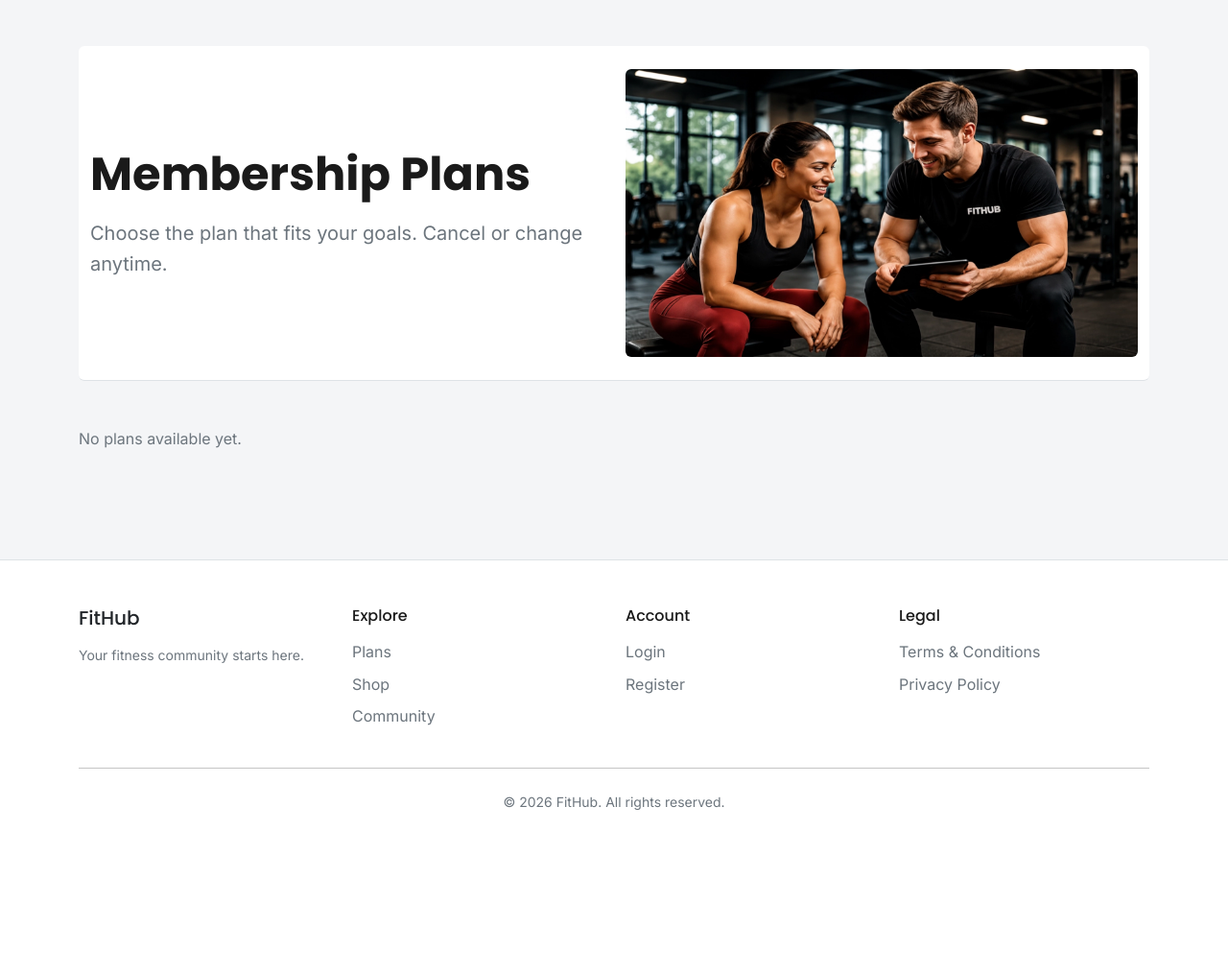
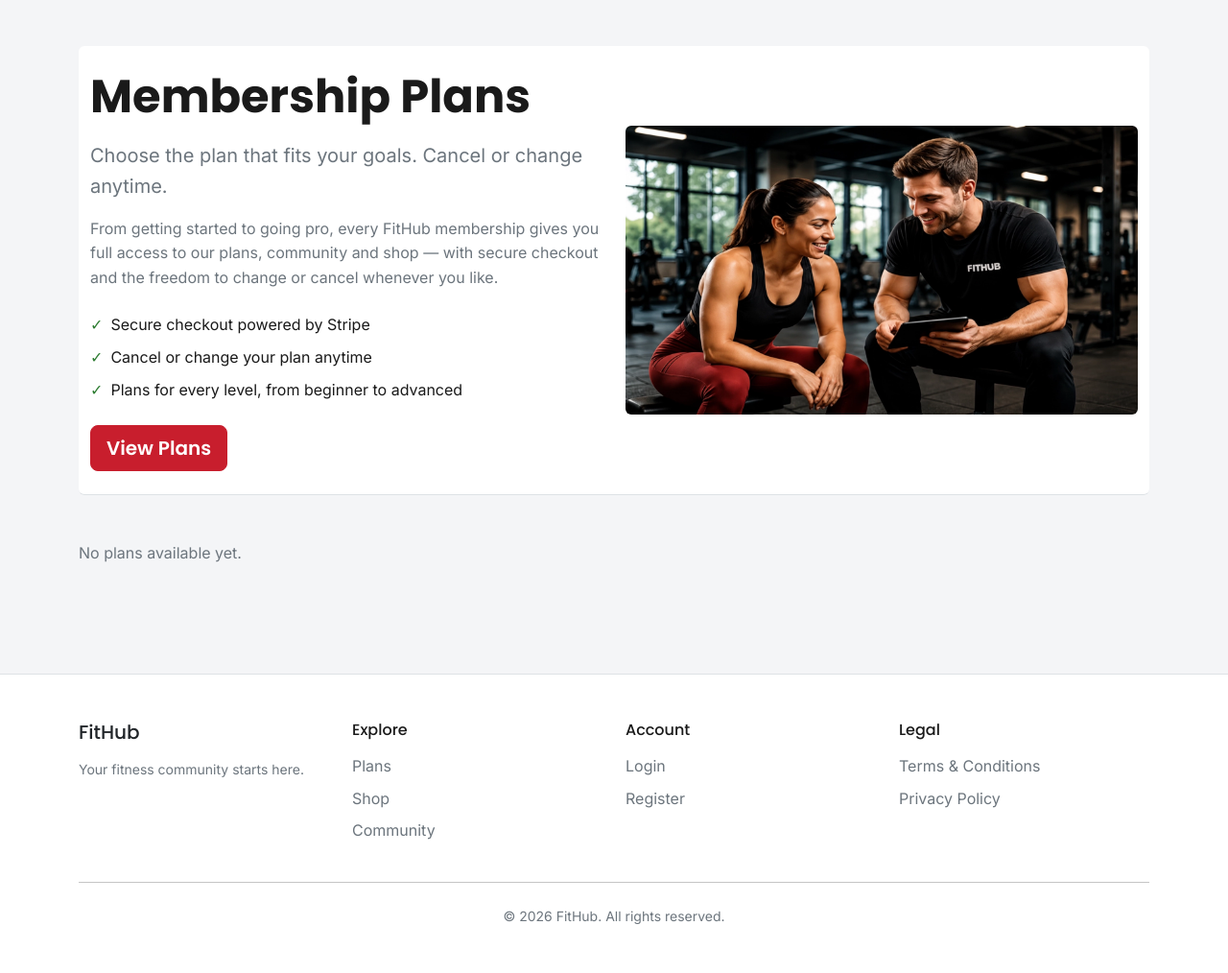
Before and after one commit to rpires71/milestone-4, a Django app: page /plans/ in a window 1280 px wide. Shown: the part 59-1073 px from the top of the page at 96% size. Before the commit the page ends 903 px from the top, so only its background shows below. Run offline with Django 4.2, Linux system fonts and the light colour scheme; data that the repository does not hold is empty; some libraries are stand-ins or nearby versions.

Commit message:
style: enrich plans hero with membership details

```diff
--- a/plans/templates/plans/plans.html
+++ b/plans/templates/plans/plans.html
@@ -12,9 +12,29 @@
       <div class="row align-items-center g-4">
         <div class="col-lg-6">
           <h1 class="display-5 fw-bold mb-3">Membership Plans</h1>
-          <p class="lead text-secondary mb-0">
+          <p class="lead text-secondary mb-3">
             Choose the plan that fits your goals. Cancel or change anytime.
           </p>
+          <p class="text-secondary mb-4">
+            From getting started to going pro, every FitHub membership gives you
+            full access to our plans, community and shop &mdash; with secure
+            checkout and the freedom to change or cancel whenever you like.
+          </p>
+          <ul class="list-unstyled mb-4">
+            <li class="d-flex align-items-center mb-2">
+              <span class="me-2" style="color: var(--success-green, #2e7d32);" aria-hidden="true">&#10003;</span>
+              <span>Secure checkout powered by Stripe</span>
+            </li>
+            <li class="d-flex align-items-center mb-2">
+              <span class="me-2" style="color: var(--success-green, #2e7d32);" aria-hidden="true">&#10003;</span>
+              <span>Cancel or change your plan anytime</span>
+            </li>
+            <li class="d-flex align-items-center mb-2">
+              <span class="me-2" style="color: var(--success-green, #2e7d32);" aria-hidden="true">&#10003;</span>
+              <span>Plans for every level, from beginner to advanced</span>
+            </li>
+          </ul>
+          <a href="#plans-grid" class="btn btn-danger btn-lg">View Plans</a>
         </div>
         <div class="col-lg-6">
           <img src="{% static 'images/hero-plans.webp' %}"
@@ -27,7 +47,7 @@
 
 
   {% if plans %}
-    <div class="row g-4">
+    <div class="row g-4" id="plans-grid">
       {% for plan in plans %}
         <div class="col-12 col-md-6 col-lg-3">
           <div class="card h-100">
```
